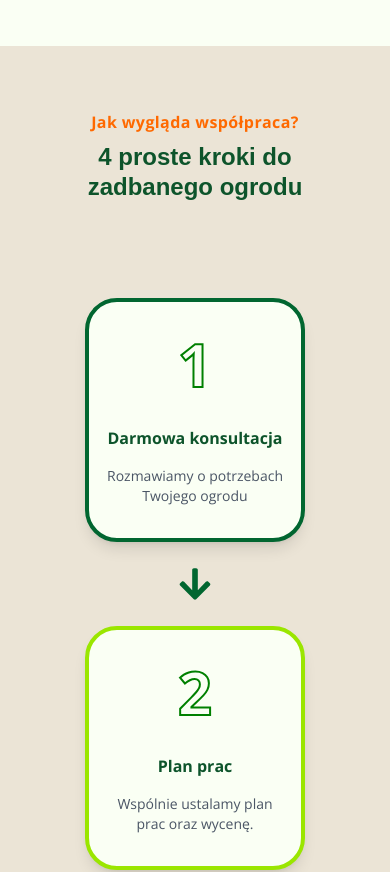
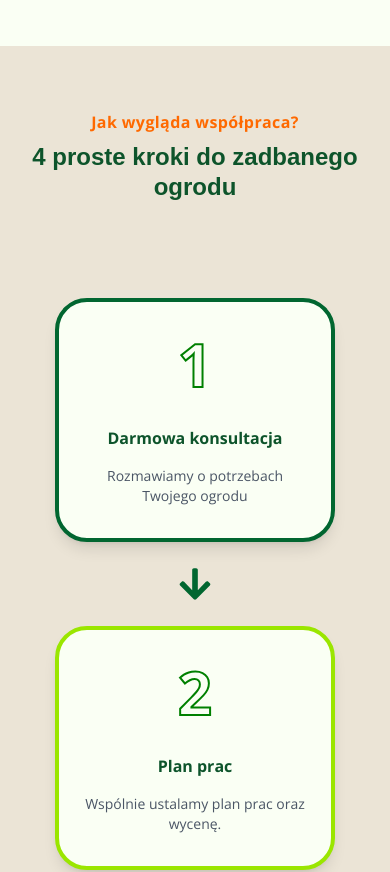
Before and after one commit to MstowskaSandra/gardener-website, a React (Vite) app: page / in a window 390 px wide. Shown: the part 1978-2850 px from the top of the page. Built offline with nearby package versions, Linux system fonts and the light colour scheme; a web font is replaced by a local one.

Commit message:
fix(ui): adjust WorkProcess spacing and StepCard width for mobile

```diff
--- a/src/components/home/StepCard.jsx
+++ b/src/components/home/StepCard.jsx
@@ -4,7 +4,7 @@ const StepCard = ({ number, title, description, variant }) => {
 
   return (
     <div
-      className={`bg-[#fafff4] font-text px-4 py-8 w-full max-w-55 rounded-4xl border-4 ${borderStyles} shadow-lg flex flex-col gap-4 hover:scale-105 transition hover:shadow-2xl`}
+      className={`bg-[#fafff4] font-text px-6 py-8 w-full max-w-70 sm:max-w-55 rounded-4xl border-4 ${borderStyles} shadow-lg flex flex-col gap-4 hover:scale-105 transition hover:shadow-2xl`}
     >
       <p className="text-6xl pb-4 font-bold [-webkit-text-stroke:2px_green] text-transparent leading-none">
         {number}
--- a/src/components/home/WorkProcess.jsx
+++ b/src/components/home/WorkProcess.jsx
@@ -6,7 +6,7 @@ import Reveal from "../ui/Reveal";
 
 export const WorkProcess = () => (
   <section className="bg-[#ebe4d6] pt-16 pb-6 lg:pt-18 font-text overflow-hidden">
-    <div className="max-w-7xl mx-auto px-16 lg:px-12 text-center">
+    <div className="max-w-7xl mx-auto px-4 sm:px-8 lg:px-12 text-center">
       <Reveal width="100%">
         <p className="text-orange-500 font-bold mb-2 tracking-wide">
           Jak wygląda współpraca?
```
